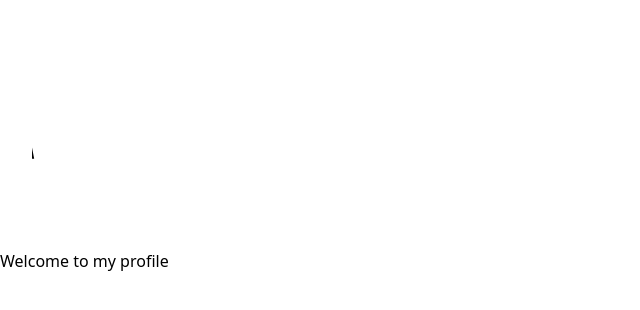
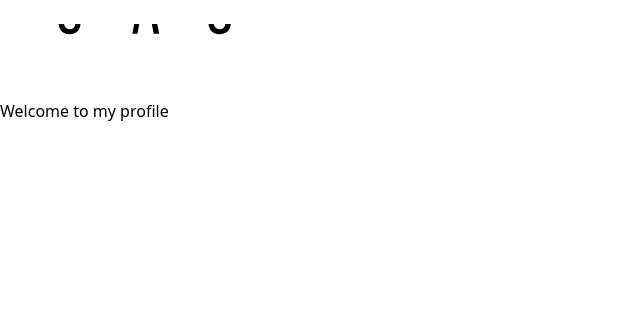
Before and after one commit to CharlesOuverleaux/portfolio, a Next.js app: page / in a window 1280 px wide. Shown: the top 310 px of the page, without its empty margins (0-640 px from the left). Built offline with nearby package versions, Linux system fonts and the light colour scheme.

Commit message:
Switched views

```diff
--- a/components/Header.tsx
+++ b/components/Header.tsx
@@ -5,27 +5,27 @@ export default function Header() {
   return (
     <>
       <div className="px-4 pt-6 mx-auto max-w-7xl sm:px-6 lg:px-8">
-        <div className="flex flex-row sm:flex-col sm:w-[75px]">
+        <div className="flex flex-col w-[75px] sm:flex-row sm:w-full">
           <Image
             src="/C.svg"
             alt="C"
             width={75}
             height={75}
-            className="animate-introY1 sm:animate-introX1"
+            className="animate-introX1 sm:animate-introY1"
           />
           <Image
             src="/A.svg"
             alt="A"
             width={75}
             height={75}
-            className="animate-introY2 sm:animate-introX2"
+            className="animate-introX2 sm:animate-introY2"
           />
           <Image
             src="/O.svg"
             alt="O"
             width={75}
             height={75}
-            className="animate-introY3 sm:animate-introX3"
+            className="animate-introX3 sm:animate-introY3"
           />
         </div>
       </div>
```
